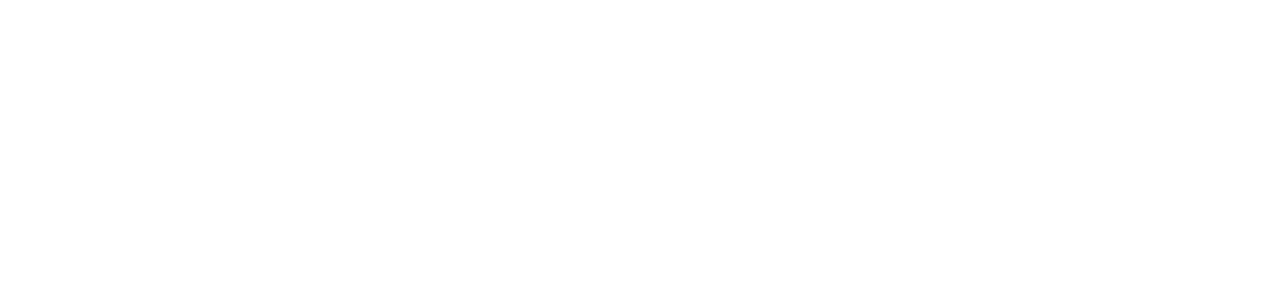
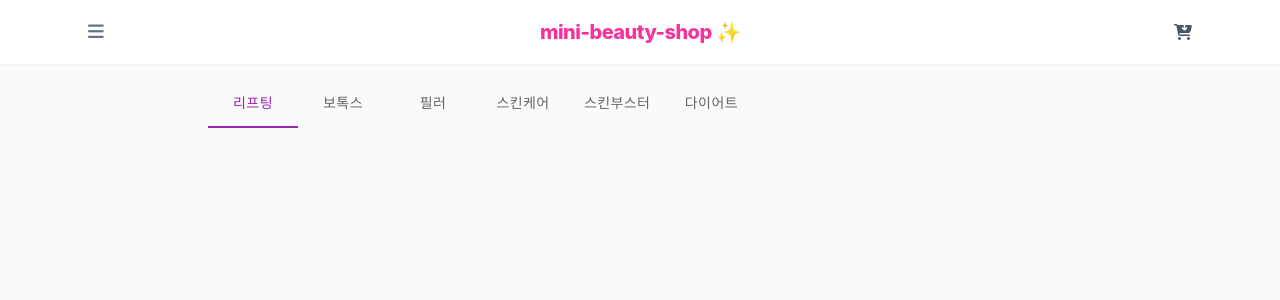
Before and after one commit to KIMHEEHO/mini-beauty-shop, a React (Vite) app: page / in a window 1280 px wide. Shown: the top 300 px of the page. Built offline with nearby package versions, Linux system fonts and the light colour scheme.

Commit message:
Navbar, CategoryTab 구현 및 폰트어썸 추가

```diff
--- a/index.html
+++ b/index.html
@@ -2,6 +2,10 @@
 <html lang="en">
   <head>
     <meta charset="UTF-8" />
+    <link
+      rel="stylesheet"
+      href="https://cdnjs.cloudflare.com/ajax/libs/font-awesome/6.5.1/css/all.min.css"
+    />
     <link rel="icon" type="image/svg+xml" href="/favicon.svg" />
     <meta name="viewport" content="width=device-width, initial-scale=1.0" />
     <title>mini-commerce</title>
--- a/src/App.tsx
+++ b/src/App.tsx
@@ -1,13 +1,16 @@
-import './App.css'
+import "./App.css";
+import { Navbar } from "./component/NavBar";
+import { CategoryTab } from "./component/CategoryTab";
 
 function App() {
-
-
   return (
-    <>
-
-    </>
-  )
+    <div className="min-h-screen bg-gray-50 text-gray-800">
+      <Navbar />
+      <main className="max-w-4xl mx-auto p-4 flex flex-col gap-6">
+        <CategoryTab />
+      </main>
+    </div>
+  );
 }
 
-export default App
+export default App;
--- /dev/null
+++ b/src/component/CategoryTab.tsx
@@ -0,0 +1,39 @@
+import Tabs from "@mui/material/Tabs";
+import Tab from "@mui/material/Tab";
+import Box from "@mui/material/Box";
+import { useState } from "react";
+
+type TabValue =
+  | "lifting"
+  | "botox"
+  | "filler"
+  | "skin-care"
+  | "skin-booster"
+  | "diet";
+
+export function CategoryTab() {
+  const [tab, setTab] = useState<TabValue>("lifting");
+
+  const changeTabs = (event: React.SyntheticEvent, newValue: TabValue) => {
+    setTab(newValue);
+  };
+
+  return (
+    <Box sx={{ width: "100%" }}>
+      <Tabs
+        value={tab}
+        onChange={changeTabs}
+        textColor="secondary"
+        indicatorColor="secondary"
+        aria-label="beauty shop categories"
+      >
+        <Tab value="lifting" label="리프팅" />
+        <Tab value="botox" label="보톡스" />
+        <Tab value="filler" label="필러" />
+        <Tab value="skin-care" label="스킨케어" />
+        <Tab value="skin-booster" label="스킨부스터" />
+        <Tab value="diet" label="다이어트" />
+      </Tabs>
+    </Box>
+  );
+}
--- /dev/null
+++ b/src/component/Navbar.tsx
@@ -0,0 +1,37 @@
+import { AppBar, Toolbar } from "@mui/material";
+
+export function Navbar() {
+  return (
+    <>
+      <AppBar
+        position="fixed"
+        sx={{
+          backgroundColor: "#ffffff",
+          color: "#1f2937",
+          boxShadow: "0 1px 3px rgba(0,0,0,0.05)",
+        }}
+      >
+        <Toolbar className="max-w-6xl w-full mx-auto flex justify-between items-center px-4">
+          <div className="flex-1 text-gray-500 ">
+            <span>
+              <i className="fa-solid fa-bars text-lg cursor-pointer hover:text-pink-500"></i>
+            </span>
+          </div>
+
+          <span className="font-extrabold text-xl tracking-tight text-pink-500 select-none">
+            mini-beauty-shop ✨
+          </span>
+
+          <div className="flex-1 flex justify-end items-center text-gray-600 hover:text-pink-500 cursor-pointer">
+            <span>
+              <i className="fa-solid fa-cart-arrow-down"></i>
+            </span>
+          </div>
+        </Toolbar>
+      </AppBar>
+
+      {/* 높이 잡아주는 빈 툴바 */}
+      <Toolbar />
+    </>
+  );
+}
--- a/vite.config.js
+++ b/vite.config.js
@@ -1,10 +1,12 @@
-import { defineConfig } from 'vite'
-import react from '@vitejs/plugin-react'
-import tailwindcss from '@tailwindcss/vite'
+import { defineConfig } from "vite";
+import react from "@vitejs/plugin-react";
+import tailwindcss from "@tailwindcss/vite";
 
 export default defineConfig({
-  plugins: [
-    react(),
-    tailwindcss()
-  ]
-})
+  plugins: [react(), tailwindcss()],
+  server: {
+    watch: {
+      usePolling: true,
+    },
+  },
+});
```
